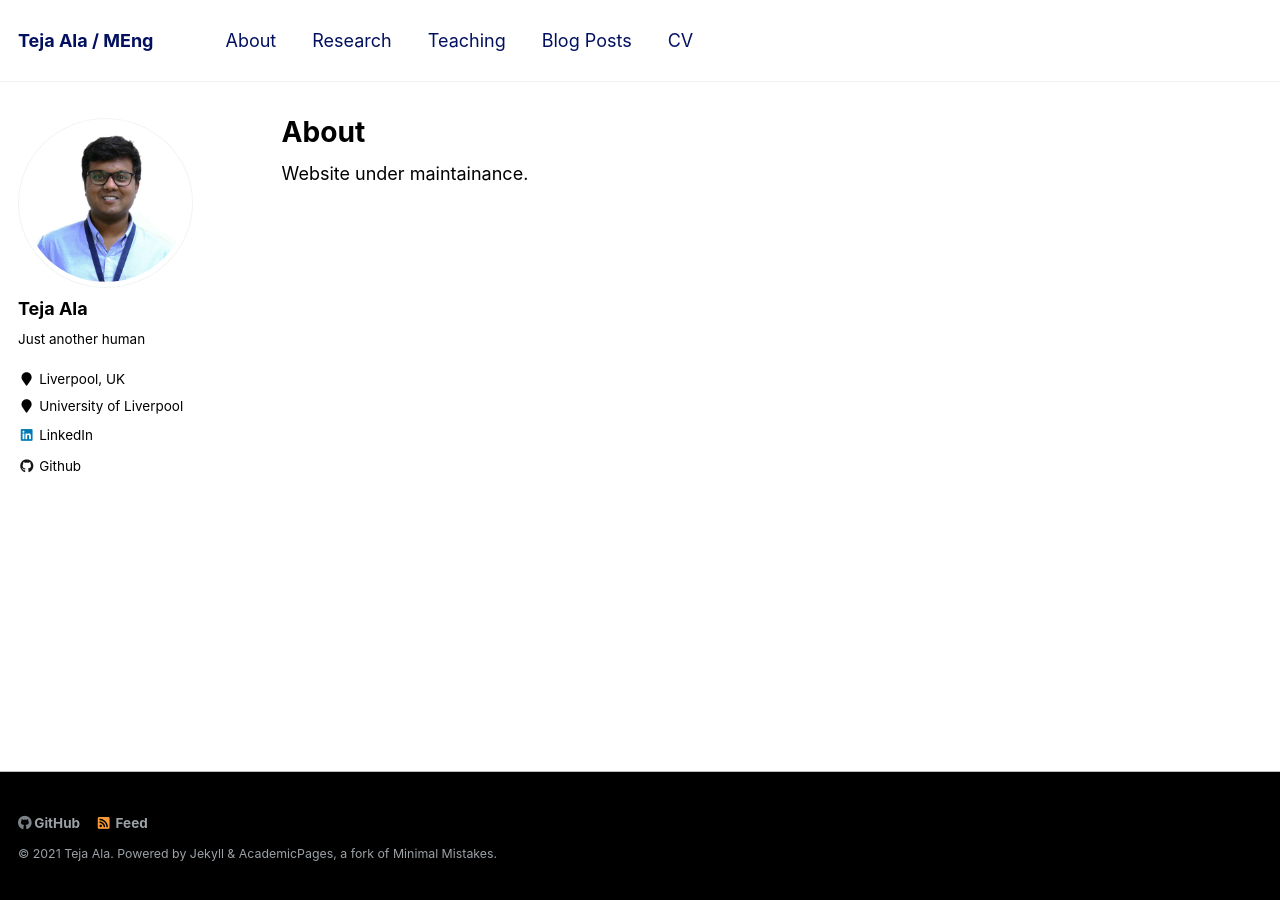
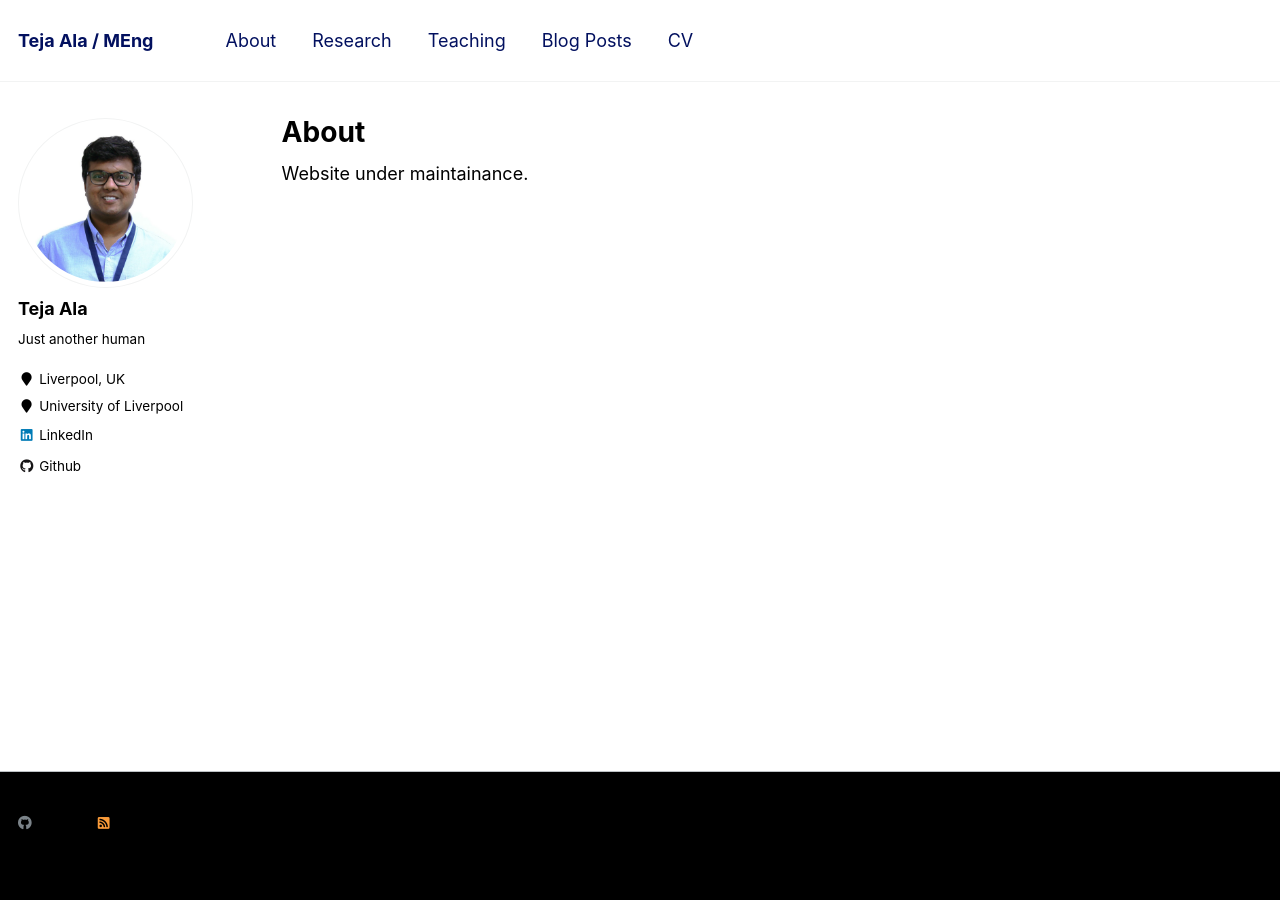
Before and after one commit to dekeract01/dekeract01.github.io, a Jekyll site: the page built from _pages/about.md, in a window 1280 px wide. Built offline with Jekyll 4.4.1, drawn with Linux system fonts in a browser that asks for light colours.

Commit message:
changed footer colour

```diff
--- a/_sass/_footer.scss
+++ b/_sass/_footer.scss
@@ -15,7 +15,7 @@
   height: auto;
   /* sticky footer fix end */
   margin-top: 3em;
-  color: mix(#fff, $gray, 25%);
+  color: $black;// mix(#fff, $gray, 25%);
   -webkit-animation: intro 0.3s both;
           animation: intro 0.3s both;
   -webkit-animation-delay: 0.45s;
```
